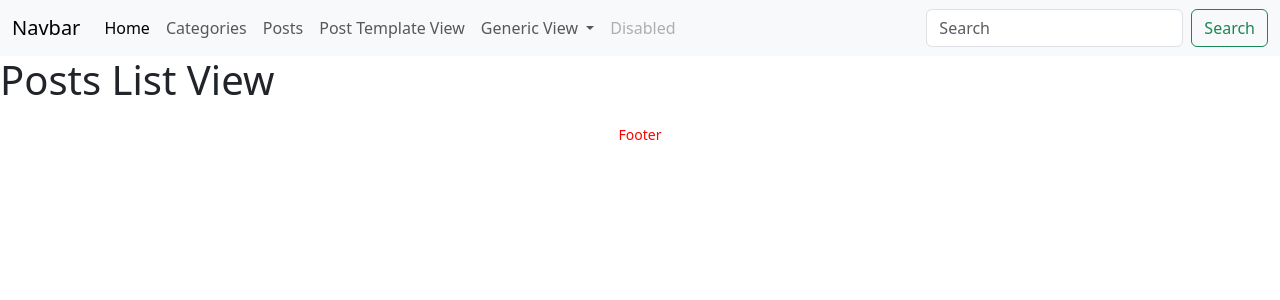
After one commit to songlei1979/Simpleblog2026s2, a Django app: page /post_list_view in a window 1280 px wide. The commit adds this page. Shown: the top 300 px of the page. Run offline with Django 5.2, Linux system fonts and the light colour scheme; data that the repository does not hold is empty.

Commit message:
generic view list detail create

```diff
--- a/blog/urls.py
+++ b/blog/urls.py
@@ -1,7 +1,7 @@
 from django.urls import path
 
 from blog.views import home, categories, posts, category_detail, post_detail, category_create, category_update, \
-    category_delete, post_create
+    category_delete, post_create, PostList, PostList_Generic, PostDetail_Generic, PostCreateView
 
 urlpatterns = [
     path("", home, name="home"),
@@ -15,4 +15,13 @@ urlpatterns = [
     path("category/delete/", category_delete,
          name="category_delete"),
     path("post/create/", post_create, name="post_create"),
+    path("post_template_view", PostList.as_view(),
+         name="post_template_view"),
+    path("post_list_view", PostList_Generic.as_view(),
+         name="post_list_view"),
+    path("post_detail_view/<int:pk>/",
+         PostDetail_Generic.as_view(),
+         name="post_detail_view"),
+    path("post_create_view", PostCreateView.as_view(),
+         name="post_create_view"),
 ]
--- a/blog/views.py
+++ b/blog/views.py
@@ -1,5 +1,6 @@
 from django.contrib.auth.models import User
 from django.shortcuts import render, redirect
+from django.views.generic import TemplateView, ListView, DetailView, CreateView
 
 from blog.models import Category, Post
 
@@ -78,3 +79,36 @@ def post_create(request):
                                snippet=snippet,
                                category=category)
     return redirect('posts')
+
+
+class PostList(TemplateView):
+    template_name = "blog/posts_template_view.html"
+
+    def get_context_data(self, **kwargs):
+        context = super().get_context_data(**kwargs)
+        context['posts'] = Post.objects.all()
+        context['categories'] = Category.objects.all()
+        context['users'] = User.objects.all()
+        print(context)
+        print(type(context))
+        return context
+
+class PostList_Generic(ListView):
+    model = Post
+    template_name = "blog/posts_list_view.html"
+
+class PostDetail_Generic(DetailView):
+    model = Post
+    template_name = "blog/post_detail_view.html"
+
+class PostCreateView(CreateView):
+    model = Post
+    template_name = "blog/post_create_view.html"
+    success_url = "post_list_view"
+    fields = ['title',
+              'header_image',
+              'title_tag',
+              'author',
+              'body',
+              'snippet',
+              'category']
--- a/templates/Base.html
+++ b/templates/Base.html
@@ -32,13 +32,18 @@
           <li class="nav-item">
           <a class="nav-link" href="{% url 'posts' %}">Posts</a>
         </li>
+          </li>
+          <li class="nav-item">
+          <a class="nav-link" href="{% url 'post_template_view' %}">Post Template View</a>
+        </li>
+
         <li class="nav-item dropdown">
           <a class="nav-link dropdown-toggle" href="#" role="button" data-bs-toggle="dropdown" aria-expanded="false">
-            Dropdown
+            Generic View
           </a>
           <ul class="dropdown-menu">
-            <li><a class="dropdown-item" href="#">Action</a></li>
-            <li><a class="dropdown-item" href="#">Another action</a></li>
+            <li><a class="dropdown-item" href="{% url 'post_list_view' %}">All Posts</a></li>
+            <li><a class="dropdown-item" href="{% url 'post_create_view' %}">Create Post</a></li>
             <li><hr class="dropdown-divider"></li>
             <li><a class="dropdown-item" href="#">Something else here</a></li>
           </ul>
--- /dev/null
+++ b/templates/blog/posts_list_view.html
@@ -0,0 +1,15 @@
+{% extends "../Base.html" %}
+{% block title %}
+    Posts List View
+{% endblock %}
+{% block content %}
+    <h1>Posts List View</h1>
+    <p>
+        {% for post in object_list %}
+            <a href="{% url 'post_detail_view' post.pk %}">
+                {{ post.title }}
+            </a>
+            <br>
+        {% endfor %}
+    </p>
+{% endblock %}
```
Also changed, not shown: templates/blog/post_create_view.html (added, +15 -0 lines), templates/blog/post_detail_view.html (added, +16 -0 lines), templates/blog/posts_template_view.html (added, +19 -0 lines).
